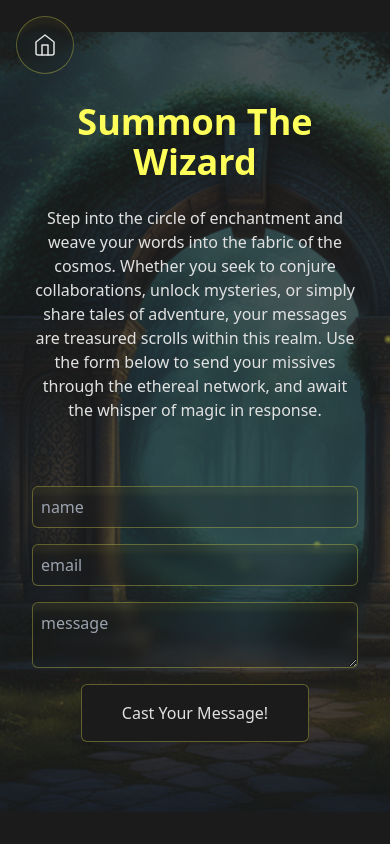
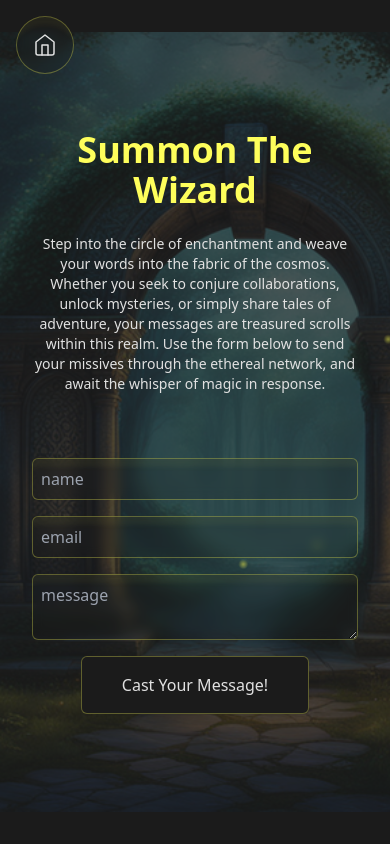
Before and after one commit to akash-panthri/3d_frontend_portfolio, a Next.js app: page /contact in a window 390 px wide. Built offline with nearby package versions, Linux system fonts and the light colour scheme.

Commit message:
Made text responsive in contact

```diff
--- a/src/app/(sub-folder)/contact/page.js
+++ b/src/app/(sub-folder)/contact/page.js
@@ -15,7 +15,7 @@ export default function Contact() {
           <h1 className="text-accent font-semibold text-center text-4xl capitalize">
             summon the wizard
           </h1>
-          <p className="text-center font-light">
+          <p className="text-center font-light text-sm xs:text-base">
             Step into the circle of enchantment and weave your words into the
             fabric of the cosmos. Whether you seek to conjure collaborations,
             unlock mysteries, or simply share tales of adventure, your messages
```
